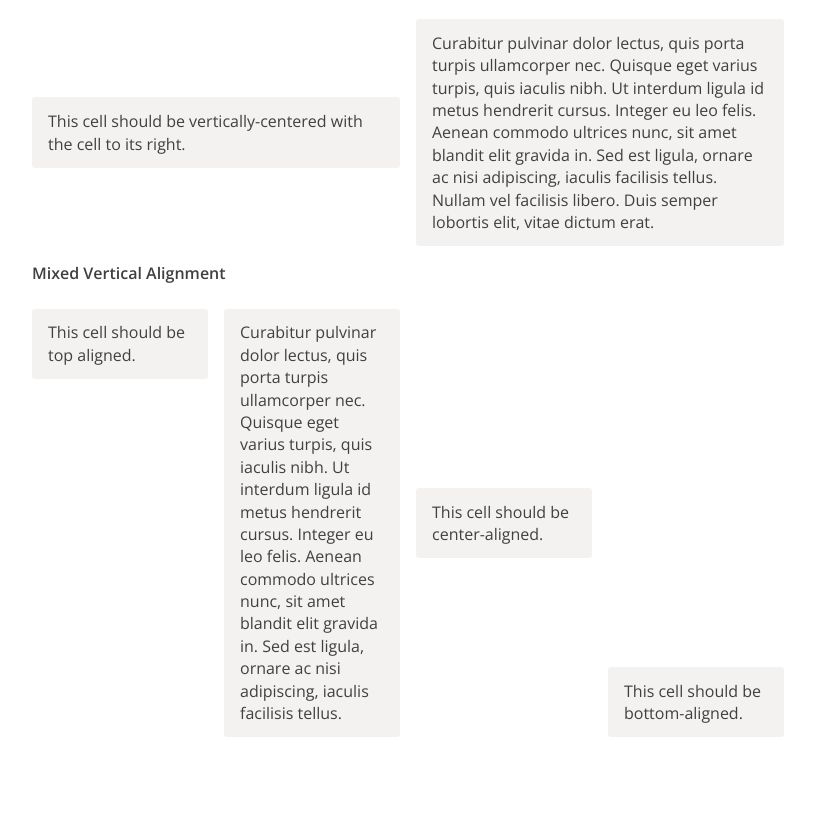
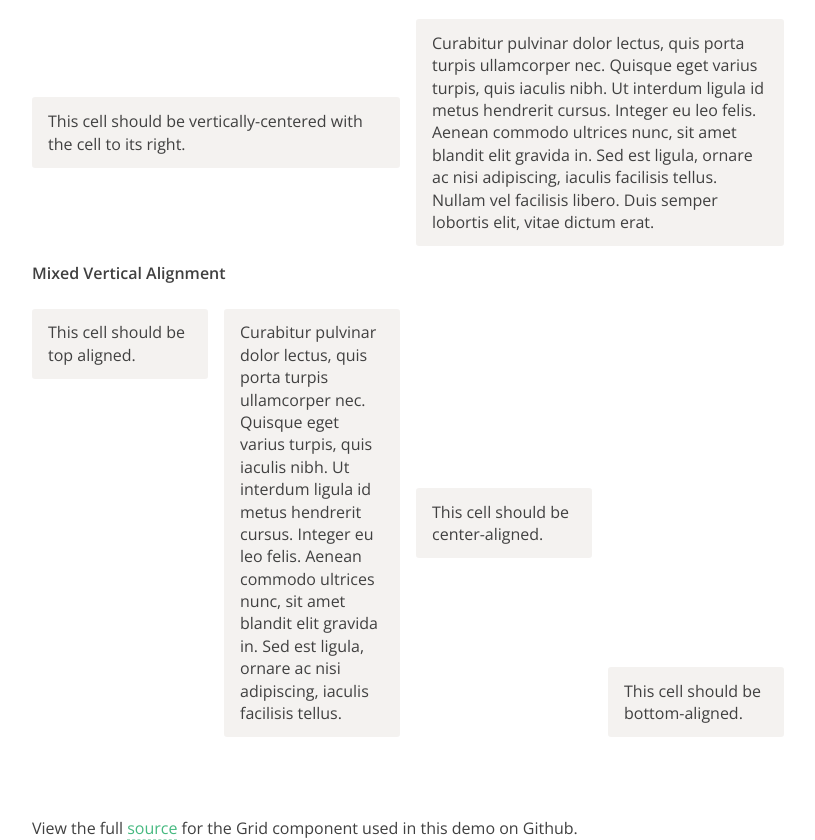
Before and after one commit to nitely/semantic-flex-grid, a website: page index.html in a window 1280 px wide. Shown: the part 2424-3264 px from the top of the page, without its empty margins (232-1047 px from the left). Before the commit the page ends 3161 px from the top, so only its background shows below. Drawn offline with nearby package versions, Linux system fonts and the light colour scheme.

Commit message:
view source link

```diff
--- a/index.html
+++ b/index.html
@@ -228,6 +228,10 @@
         </div>
     </div>
 
+    <div class="view_source">
+        <p>View the full <a href="https://github.com/nitely/semantic-flex-grid/blob/gh-pages/sass/styles.scss">source</a> for the Grid component used in this demo on Github.</p>
+    </div>
+
 </div>
 
 </body>
--- a/sass/styles.scss
+++ b/sass/styles.scss
@@ -8,6 +8,10 @@
   max-width: 50em;
   margin: 0 auto;
   padding: 0 1.5em;
+}
+
+.view_source {
+  margin: 5em 0 2em 0;
 }
 
 .Demo {
```
Also changed, not shown: sass/styles.css, 1 other file.
